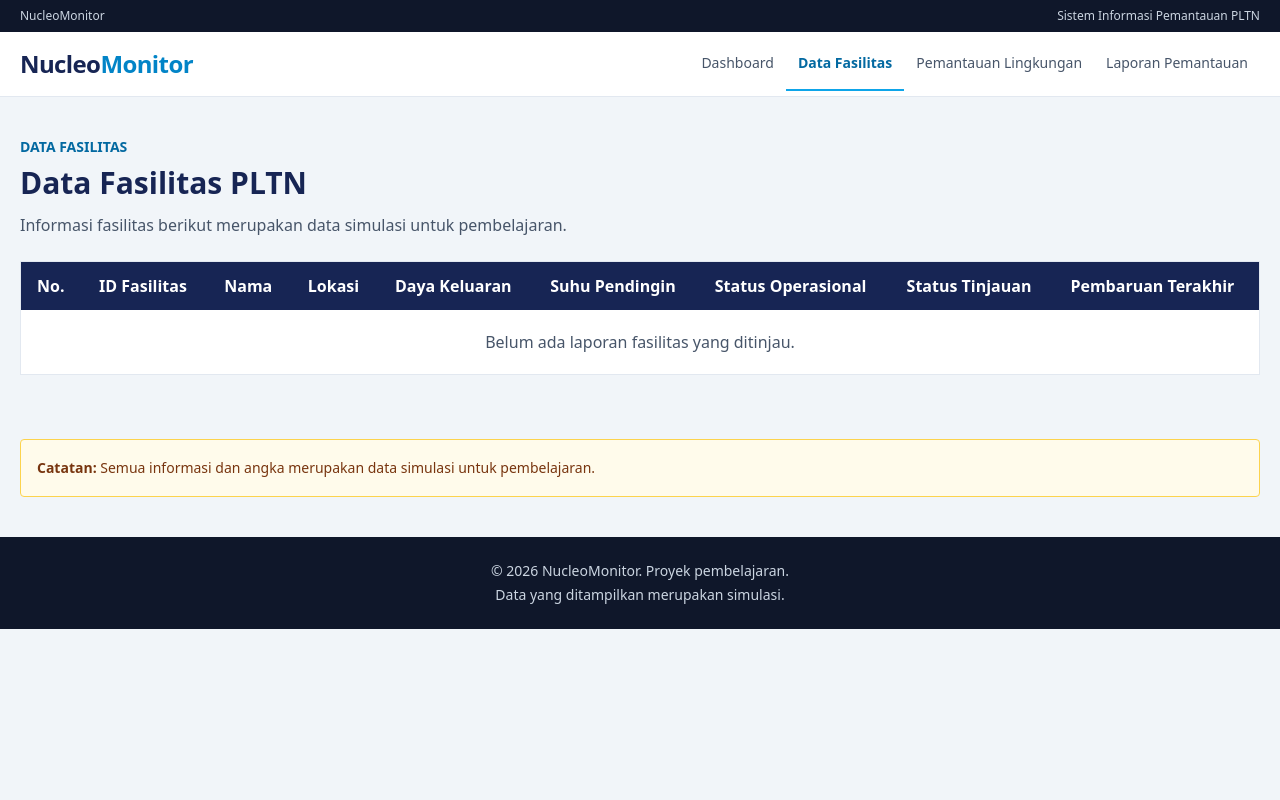
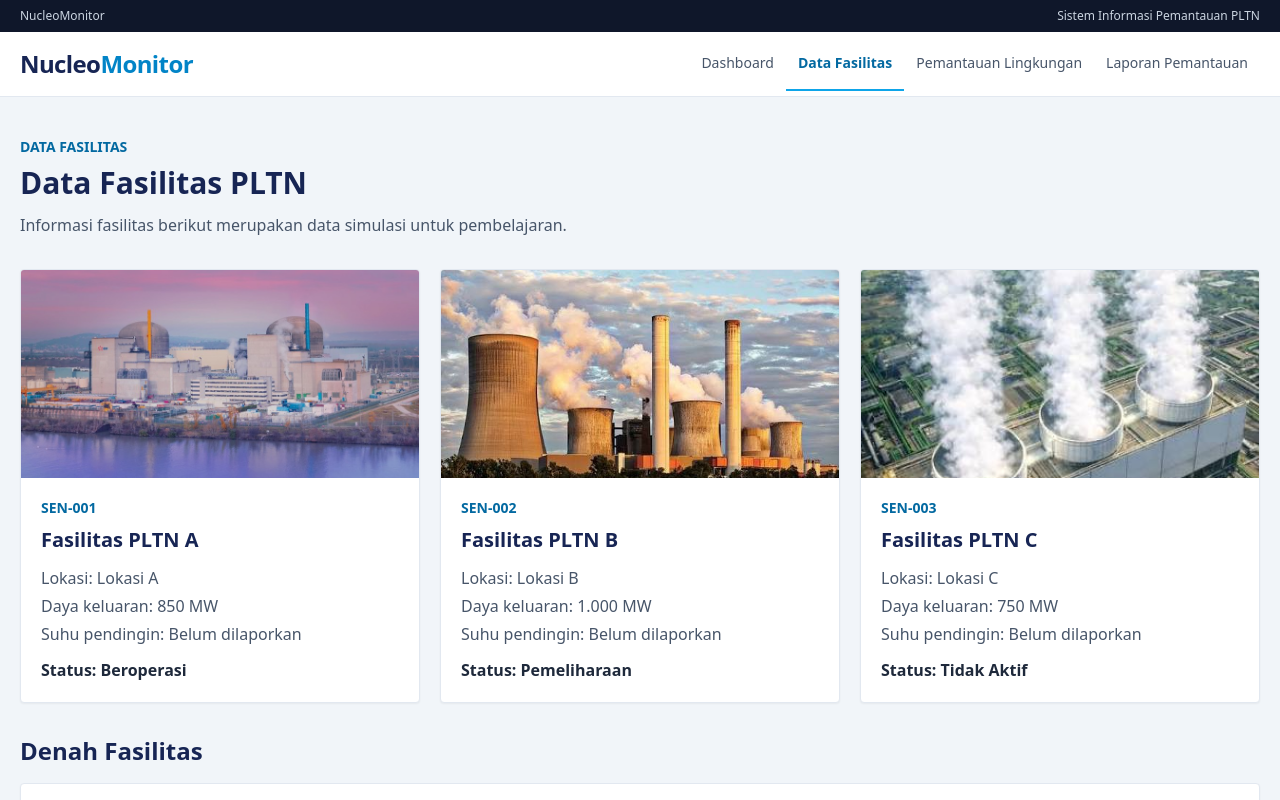
Before and after one commit to muhammadfitrahdafazulfikar-spec/NucleoMonitor_BarudakKircon, a React (Vite) app: page / in a window 1280 px wide. Both pictures are taken after a click on the button "Data Fasilitas". Shown: the top 800 px of the page. Built offline with nearby package versions, Linux system fonts and the light colour scheme.

Commit message:
Revisi Halaman Data Fasilitas agar sinkron datanya dengan inputan laporan

```diff
--- a/src/App.jsx
+++ b/src/App.jsx
@@ -105,7 +105,7 @@ export default function App() {
   // Tampilkan halaman sesuai menu yang dipilih.
   function tampilkanHalaman() {
     if (halaman === 'Data Fasilitas') {
-      return <Fasilitas fasilitas={fasilitasDitinjau} />;
+      return <Fasilitas fasilitas={fasilitasTerbaru} fasilitasDitinjau={fasilitasDitinjau} />;
     }
 
     if (halaman === 'Pemantauan Lingkungan') {
--- a/src/pages/Fasilitas.jsx
+++ b/src/pages/Fasilitas.jsx
@@ -1,8 +1,16 @@
-export default function Fasilitas({ fasilitas = [] }) {
-  const daftarFasilitas = Array.isArray(fasilitas) ? fasilitas : [];
+import denahFasilitas from '../assets/DENAH_FASILITAS.png';
+import fotoFasilitas1 from '../assets/card1.jpg';
+import fotoFasilitas2 from '../assets/card2.jpg';
+import fotoFasilitas3 from '../assets/card3.jpg';
+
+const fotoKartu = [fotoFasilitas1, fotoFasilitas2, fotoFasilitas3];
+
+export default function Fasilitas({ fasilitas = [], fasilitasDitinjau = [] }) {
+  const daftarFasilitas = Array.isArray(fasilitas) ? fasilitas.slice(0, 3) : [];
+  const dataFasilitasDitinjui = Array.isArray(fasilitasDitinjau) ? fasilitasDitinjau : [];
 
   return (
-    <section className="space-y-6">
+    <section className="space-y-8">
       <header>
         <p className="text-sm font-semibold text-sky-700">DATA FASILITAS</p>
         <h1 className="mt-2 text-3xl font-bold text-blue-950">Data Fasilitas PLTN</h1>
@@ -11,6 +19,34 @@ export default function Fasilitas({ fasilitas = [] }) {
         </p>
       </header>
 
+      <section className="grid gap-5 md:grid-cols-3" aria-label="Kartu fasilitas">
+        {daftarFasilitas.map((item, index) => (
+          <article className="overflow-hidden rounded border border-slate-200 bg-white shadow-sm" key={item.id}>
+            <img className="h-52 w-full object-cover" src={fotoKartu[index]} alt={`Foto ${item.nama}`} />
+            <div className="p-5">
+              <p className="text-sm font-semibold text-sky-700">{item.id}</p>
+              <h2 className="mt-2 text-xl font-bold text-blue-950">{item.nama}</h2>
+              <p className="mt-3 text-slate-600">Lokasi: {item.lokasi}</p>
+              <p className="mt-1 text-slate-600">Daya keluaran: {item.kapasitas}</p>
+              <p className="mt-1 text-slate-600">Suhu pendingin: {item.suhuPendingin != null ? `${item.suhuPendingin} °C` : 'Belum dilaporkan'}</p>
+              <p className="mt-3 font-semibold text-slate-800">Status: {item.status}</p>
+              {item.deskripsiPembaruan && <p className="mt-2 text-sm text-slate-600">Laporan terakhir: {item.deskripsiPembaruan}</p>}
+            </div>
+          </article>
+        ))}
+      </section>
+
+      <section>
+        <h2 className="mb-4 text-2xl font-bold text-blue-950">Denah Fasilitas</h2>
+        <figure className="overflow-hidden rounded border border-slate-200 bg-white p-3 shadow-sm">
+          <img className="mx-auto max-h-[75vh] w-full object-contain" src={denahFasilitas} alt="Denah lantai fasilitas" />
+          <figcaption className="px-3 pb-2 text-sm text-slate-600">Denah lantai fasilitas.</figcaption>
+        </figure>
+      </section>
+
+      <section>
+        <h2 className="mb-3 text-2xl font-bold text-blue-950">Tabel Data Fasilitas</h2>
+        <p className="mb-4 text-sm text-slate-600">Tabel hanya menampilkan data fasilitas dari laporan yang sudah ditinjau.</p>
         <div className="overflow-x-auto border border-slate-200 bg-white">
           <table className="w-full border-collapse text-left">
             <thead className="bg-blue-950 text-white">
@@ -21,7 +57,7 @@ export default function Fasilitas({ fasilitas = [] }) {
               </tr>
             </thead>
             <tbody className="divide-y divide-slate-200">
-            {daftarFasilitas.length > 0 ? daftarFasilitas.map((item, index) => (
+              {dataFasilitasDitinjui.length > 0 ? dataFasilitasDitinjui.map((item, index) => (
                 <tr key={item.id ?? index}>
                   <td className="px-4 py-3">{index + 1}</td>
                   <td className="px-4 py-3">{item.id}</td>
@@ -43,20 +79,7 @@ export default function Fasilitas({ fasilitas = [] }) {
             </tbody>
           </table>
         </div>
-
-      <div className="grid gap-4 md:grid-cols-3">
-        {daftarFasilitas.map((item) => (
-          <article className="border border-slate-200 bg-white p-5" key={item.id}>
-            <p className="text-sm font-semibold text-sky-700">{item.id}</p>
-            <h2 className="mt-2 text-xl font-bold text-blue-950">{item.nama}</h2>
-            <p className="mt-3 text-slate-600">Lokasi: {item.lokasi}</p>
-            <p className="mt-1 text-slate-600">Daya keluaran: {item.kapasitas}</p>
-            <p className="mt-1 text-slate-600">Suhu pendingin: {item.suhuPendingin != null ? `${item.suhuPendingin} °C` : 'Belum dilaporkan'}</p>
-            <p className="mt-3 font-semibold text-slate-800">Status: {item.status}</p>
-            {item.deskripsiPembaruan && <p className="mt-2 text-sm text-slate-600">Laporan terakhir: {item.deskripsiPembaruan}</p>}
-          </article>
-        ))}
-      </div>
+      </section>
     </section>
   );
 }
```
Lines whose indentation alone changed are shown as unchanged.
